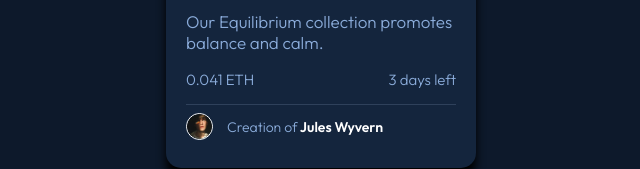
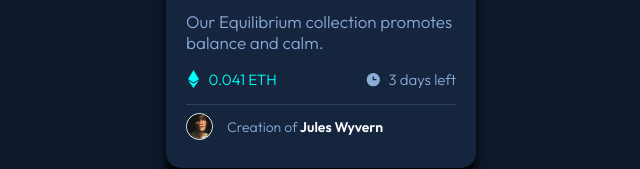
Before and after one commit to brayanlopez/NTF-preview-card-component, a plain HTML site: page index.html in a window 1280 px wide. Shown: the part 493-662 px from the top of the page, without its empty margins (319-959 px from the left). Drawn offline with Linux system fonts and the light colour scheme.

Commit message:
Finished the card

```diff
--- a/src/styles/card-styles.css
+++ b/src/styles/card-styles.css
@@ -37,22 +37,37 @@ body {
 .card-body .icons {
   display: flex;
   justify-content: space-between;
+  align-items: center;
   margin: 1em 0;
   font-size: 1.5em;
 }
 
+.card-body .icons div {
+  display: inline-flex;
+  align-items: center;
+}
+
+.card-body .icons div:first-child {
+  color: var(--cyan);
+}
+
+.card-body .icons .icon {
+  display: inline-block;
+  margin-right: 0.5em;
+  width: 1em;
+  height: 1.2em;
+}
+
 .card-body .icons .icon-ethereum {
-  color: var(--cyan);
   background-image: url("../assets/images/icon-ethereum.svg");
   background-repeat: no-repeat;
-  background-size: cover;
   background-position: center;
 }
 
 .card-body .icons .icon-clock {
-  background-image: url("../assets/images/icon-ethereum.svg");
+  background-image: url("../assets/images/icon-clock.svg");
   background-repeat: no-repeat;
-  background-size: cover;
+  /*   background-size: cover; */
   background-position: center;
 }
 
```
